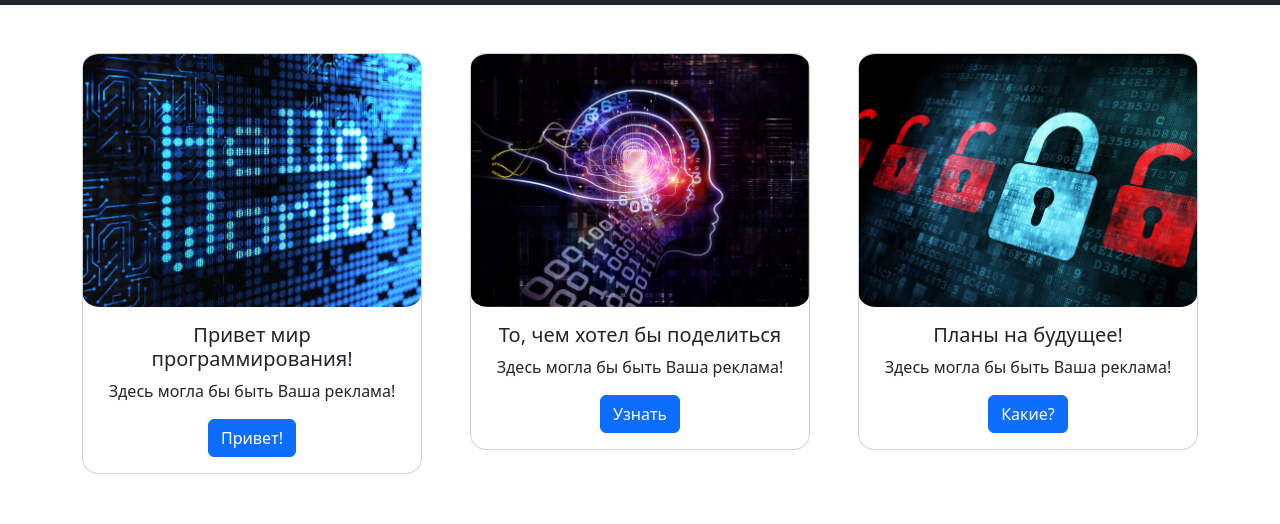
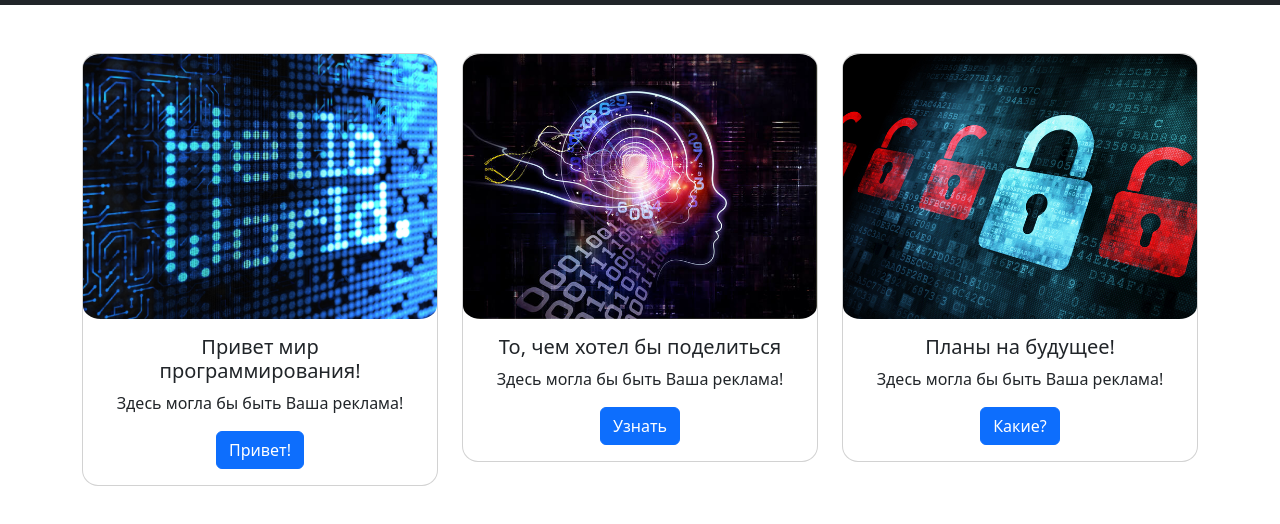
Before and after one commit to Devilcry007/My-site, a plain HTML site: page my puut.html in a window 1280 px wide. Shown: the part 108-632 px from the top of the page. Drawn offline with nearby package versions, Linux system fonts and the light colour scheme.

Commit message:
Update my puut.html
g-5 to g-4

```diff
--- a/my puut.html
+++ b/my puut.html
@@ -64,7 +64,7 @@
       </div>
     </nav>
     <div class="container my-5">
-      <div class="row row-cols-1 row-cols-md-2 row-cols-lg-3 g-5">
+      <div class="row row-cols-1 row-cols-md-2 row-cols-lg-3 g-4">
         <div class="col">
           <div class="card">
             <img
```
